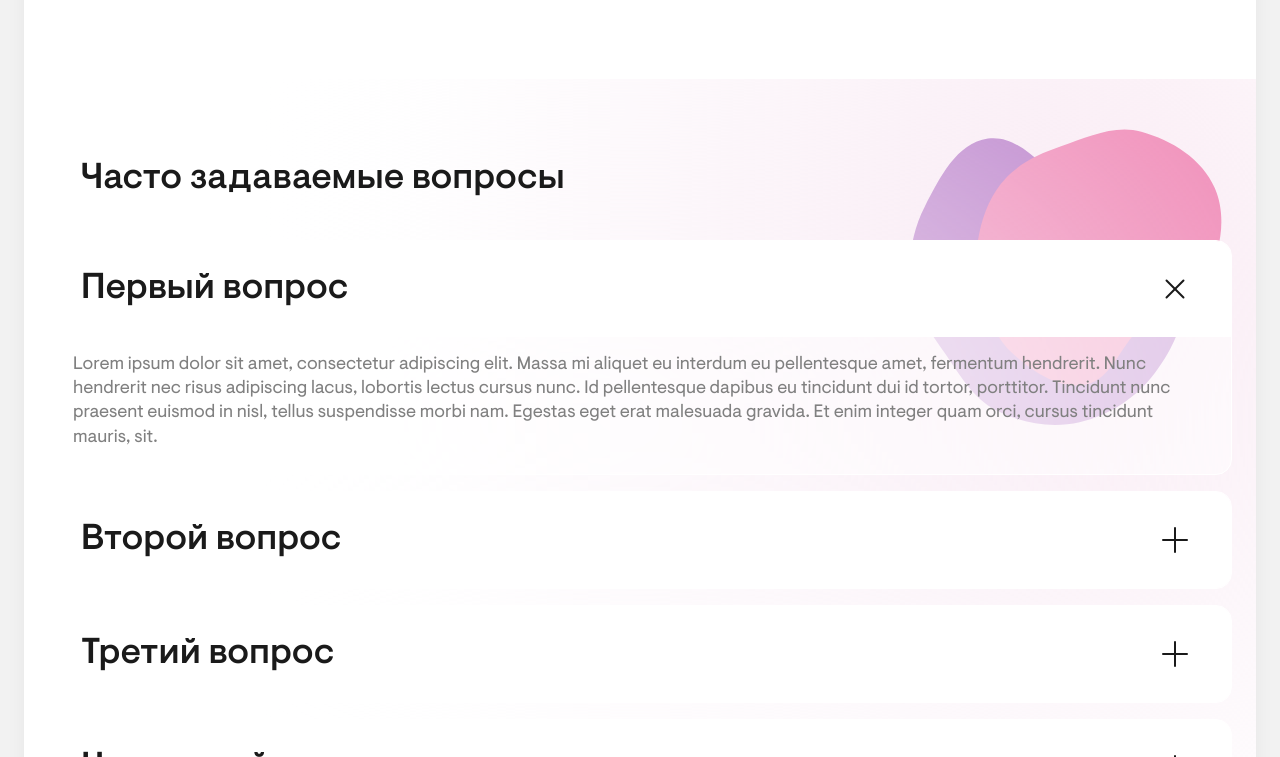
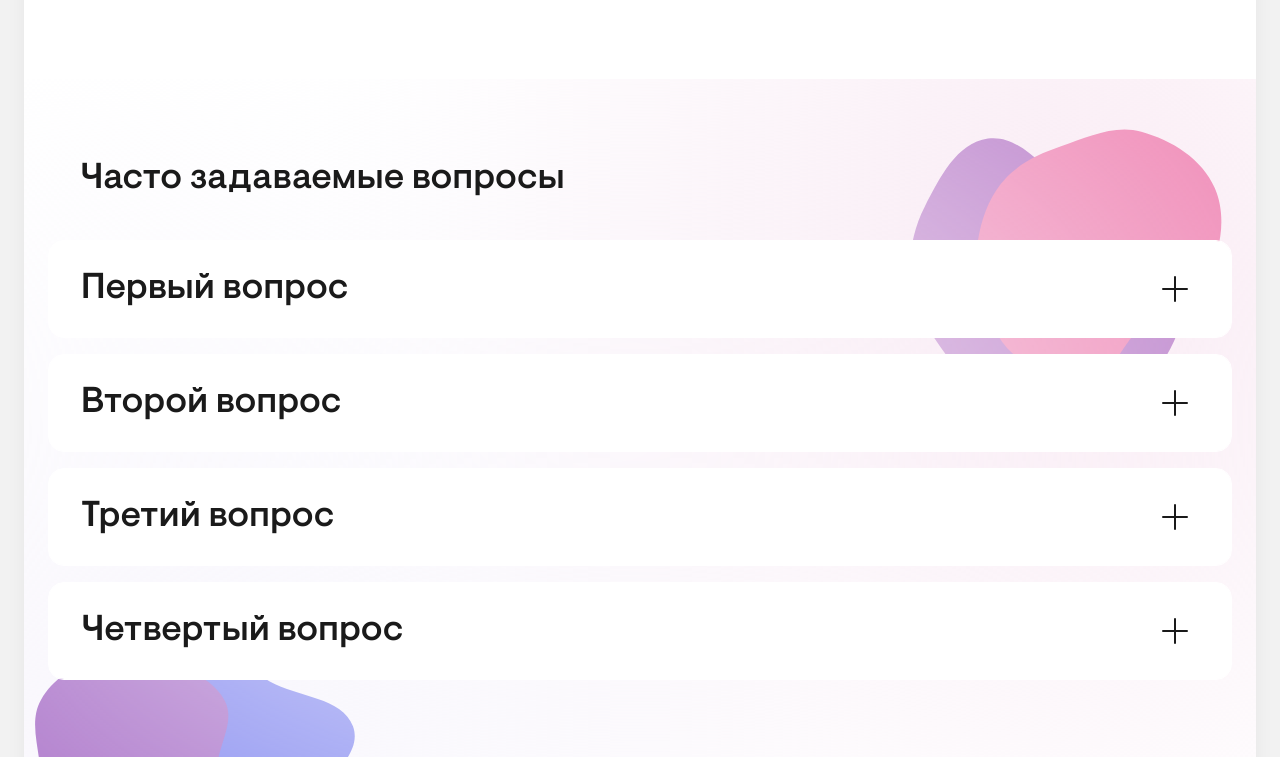
Before and after one commit to karixCode/sprints, a plain HTML site: page index.html in a window 1280 px wide. Both pictures are taken after a click on the element 640 px from the left and 4633 px from the top of the page. Shown: the part 4276-5033 px from the top of the page. Drawn offline with Linux system fonts and the light colour scheme.

Commit message:
questions accordion

```diff
--- a/scripts/scripts.js
+++ b/scripts/scripts.js
@@ -3,6 +3,7 @@ const languageItems = document.querySelectorAll('.languages-item')
 const burgerButton = document.querySelector('.header__burger')
 const burger = document.querySelector('.burger')
 const emoji = document.querySelectorAll('.emoji')
+const questionItems = document.querySelectorAll('.questions__item')
 
 // Смена языка
 languageBlocks.forEach(languageBlock => {
@@ -47,3 +48,10 @@ emoji.forEach(emoji => {
 
     window.innerWidth <= 768 ? replaceEmoji(gifSrc) : null
 })
+
+// Открытие/закрытие ответов на вопросы(аккордеон)
+questionItems.forEach(questionItem => {
+    questionItem.addEventListener('click', (e) => {
+        questionItem.classList.toggle('questions__item-active')
+    })
+})
--- a/styles/blocks/_questions.scss
+++ b/styles/blocks/_questions.scss
@@ -24,9 +24,10 @@
     }
 
     &-active {
+      transition: all $transition-duration;
       .questions {
         &__main {
-          display: block;
+          max-height: 1000px;
           padding: 1rem 3rem 1.5rem 1.5rem;
         }
 
@@ -50,7 +51,10 @@
   }
 
   &__main {
-    display: none;
+    max-height: 0;
+    overflow: hidden;
+    transition-duration: .5s;
+    padding: 0 3rem 0 1.5rem;
   }
 
   &__icon {
```
Also changed, not shown: styles/styles.css, 1 other file.
